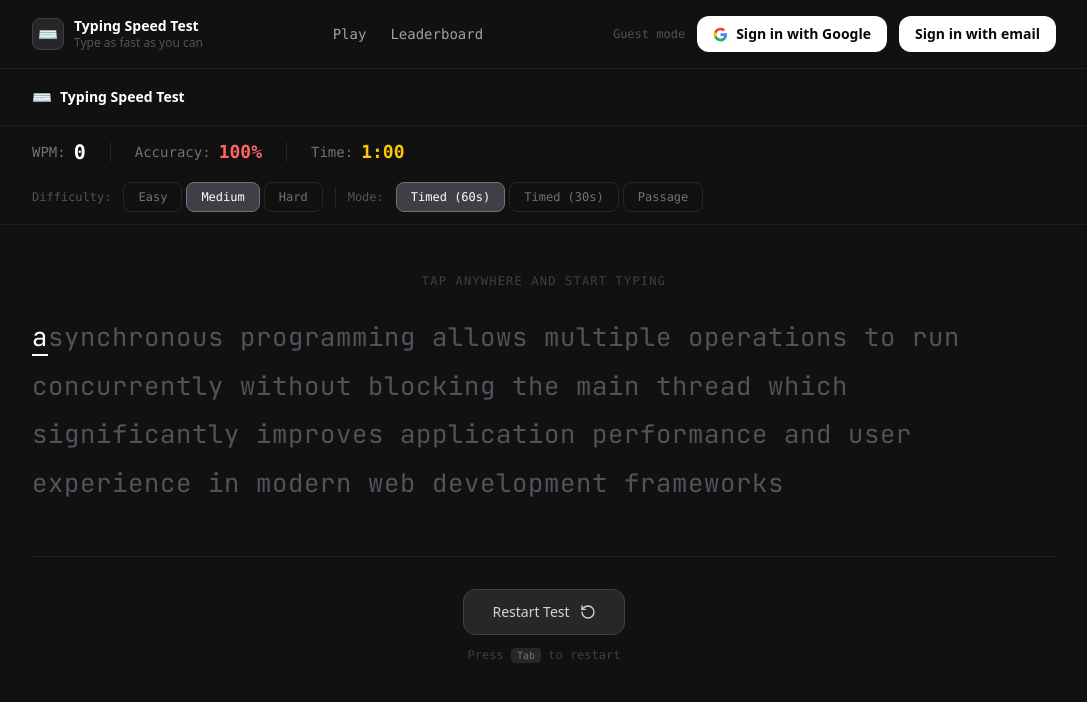
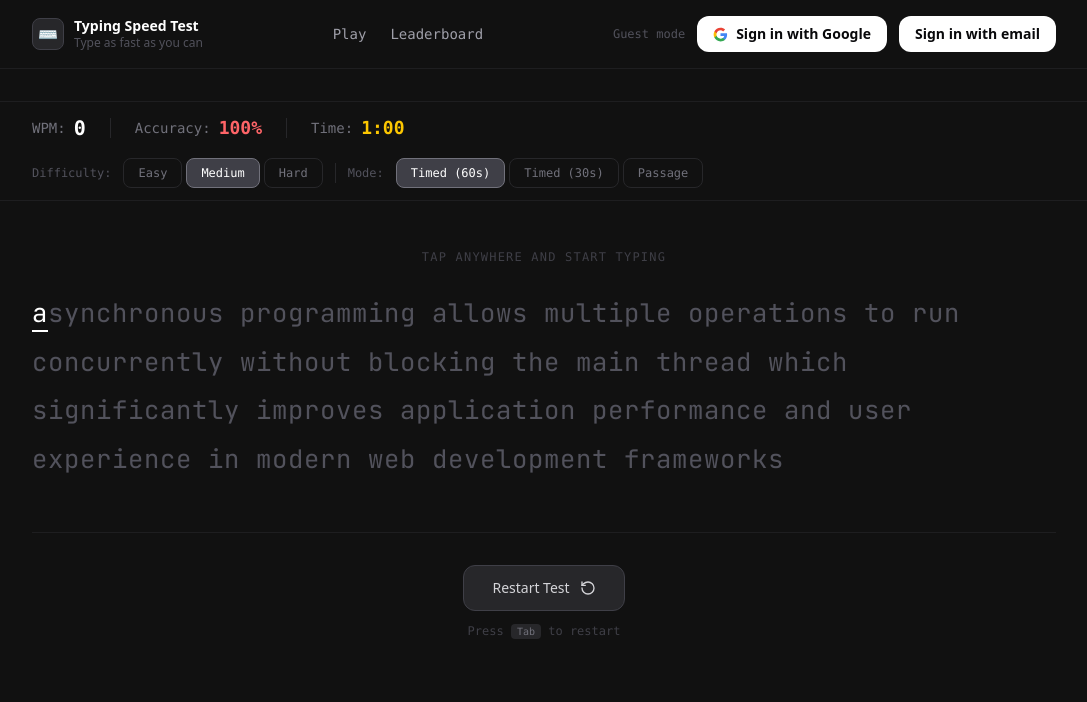
Before and after one commit to developer866/TypeTest, a Next.js app: page / in a window 1280 px wide. Shown: the top 702 px of the page, without its empty margins (96-1183 px from the left). Built offline with nearby package versions, Linux system fonts and the light colour scheme; no server answers.

Commit message:
refactor: remove logo placeholder from TypingTest component

```diff
--- a/src/app/page.jsx
+++ b/src/app/page.jsx
@@ -127,12 +127,6 @@ export default function TypingTest() {
       <div className="border-b border-zinc-800/60 px-8 py-4">
         <div className="max-w-5xl mx-auto flex items-center justify-between">
 
-          {/* Logo placeholder — your Navbar component sits above this in layout */}
-          <div className="flex items-center gap-2">
-            <span className="text-base">⌨️</span>
-            <span className="text-white font-bold text-sm hidden sm:block">Typing Speed Test</span>
-          </div>
-
           {/* Personal best */}
           {bestWPM > 0 && (
             <div className="flex items-center gap-2 text-sm">
```
